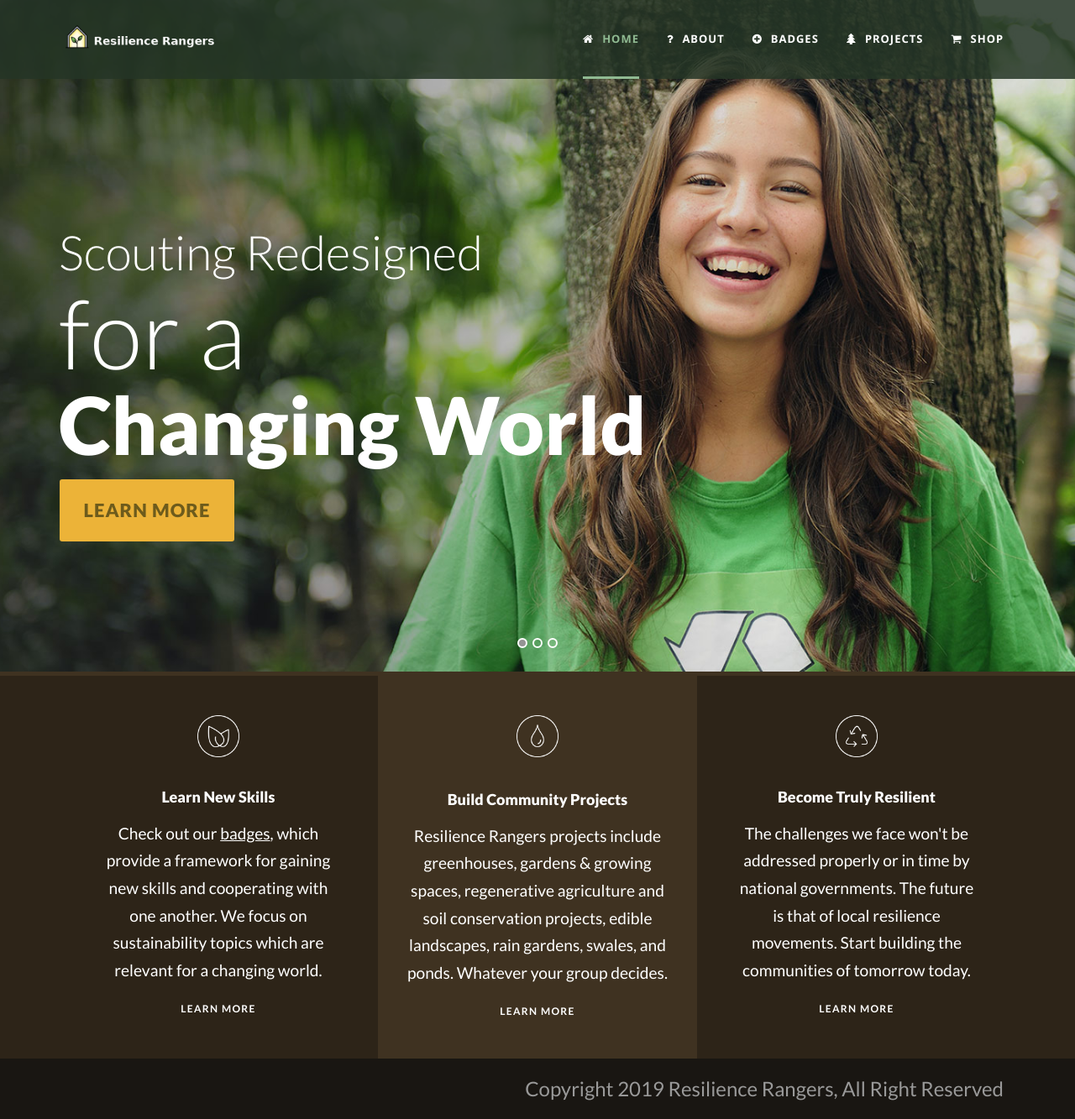
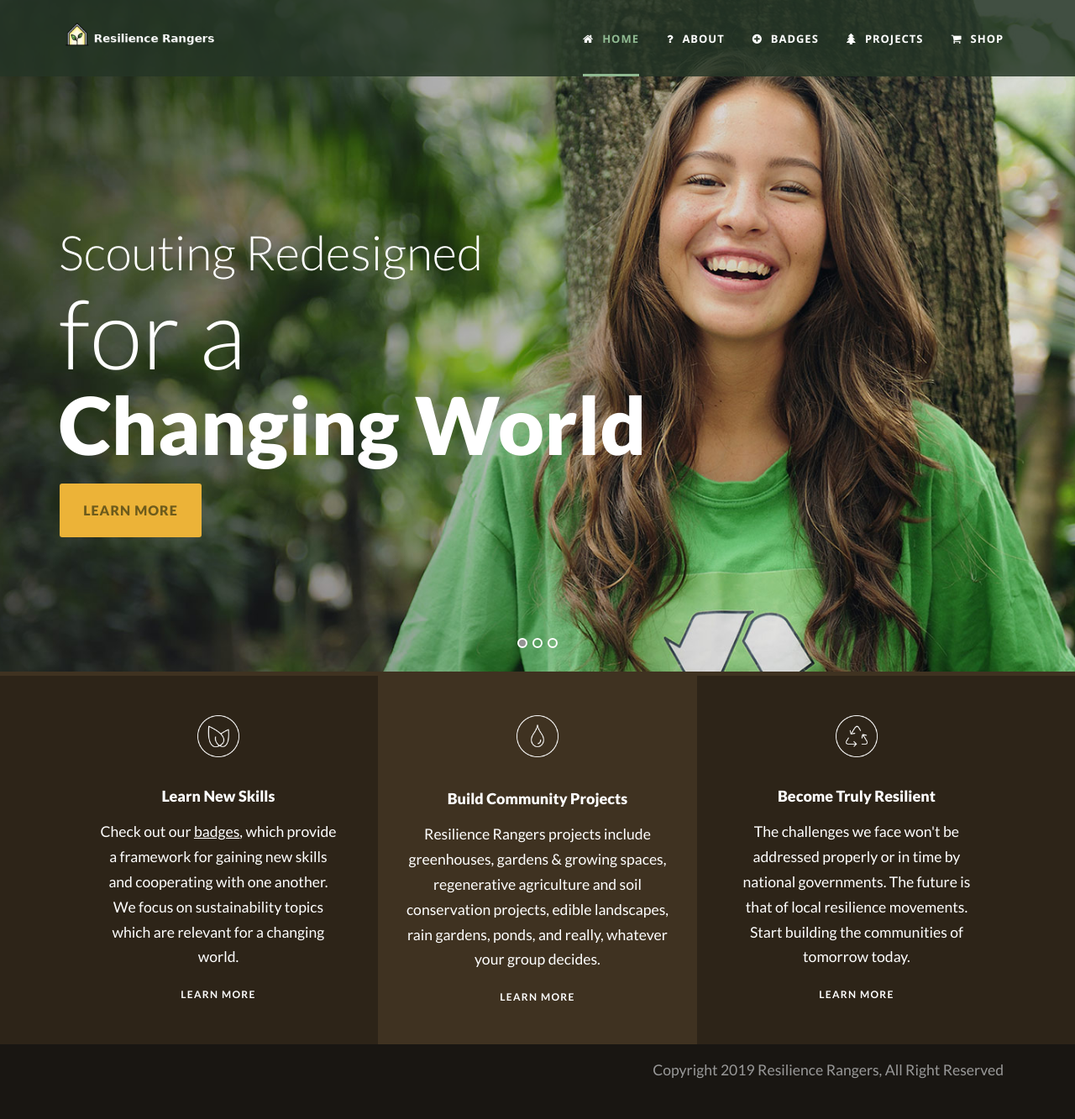
Before and after one commit to resilience-rangers/resilience-rangers.github.io, a Jekyll site: the page built from index.md, in a window 1280 px wide. Shown: the whole page at 84% size. Built offline with Jekyll 4.4.1, drawn with Linux system fonts in a browser that asks for light colours; nearby versions of some CDN libraries; some web fonts are replaced; after the commit the page ends 1305 px from its top, so only the background shows below that.

Commit message:
fix font size

```diff
--- a/_includes/head.html
+++ b/_includes/head.html
@@ -2,7 +2,11 @@
   <meta charset="UTF-8" />
   <meta http-equiv="X-UA-Compatible" content="IE=edge">
   <meta name="viewport" content="initial-scale=1.0" />
-	<title>Green Nature &#8211; Just another WordPress site</title>
+	<title>Resilience Rangers
+      {% if page.title %}
+      - {{page.title}}
+      {% endif %}
+     </title>
   <meta name='robots' content='noindex,follow' />
 
   <link rel='dns-prefetch' href='//fonts.googleapis.com' />
--- a/_layouts/home.html
+++ b/_layouts/home.html
@@ -12,7 +12,7 @@ layout: default
   </section>
   <section id="content-section-2">
     <div class="greennature-color-wrapper  gdlr-show-all greennature-skin-brown-column-service"
-      style="background-color: #2d2418;  border-top: 5px solid #3f3221; padding-top: 0px; padding-bottom: 0px; font-size: 0.8em" >
+      style="background-color: #2d2418;  border-top: 5px solid #3f3221; padding-top: 0px; padding-bottom: 0px;" >
       <div class="container">
         <div class="four columns">
           <div class="greennature-ux column-service-ux">
@@ -38,7 +38,7 @@ layout: default
               <div class="column-service-content-wrapper">
                 <h3 class="column-service-title">Build Community Projects</h3>
                 <div class="column-service-content greennature-skin-content">
-                  <p>Resilience Rangers projects include greenhouses, gardens & growing spaces, regenerative agriculture and soil conservation projects, edible landscapes, rain gardens, swales, and ponds. Whatever your group decides.</p>
+                  <p>Resilience Rangers projects include greenhouses, gardens & growing spaces, regenerative agriculture and soil conservation projects, edible landscapes, rain gardens, ponds, and really, whatever your group decides.</p>
                 </div><a class="column-service-read-more" href="/projects">Learn More</a>
               </div>
             </div>
--- a/assets/main.scss
+++ b/assets/main.scss
@@ -15,5 +15,5 @@
 @import "css/custom.css";
 
 body {
-    font-size:  1.5em;
+    font-size:  1.1em;
 }
```
